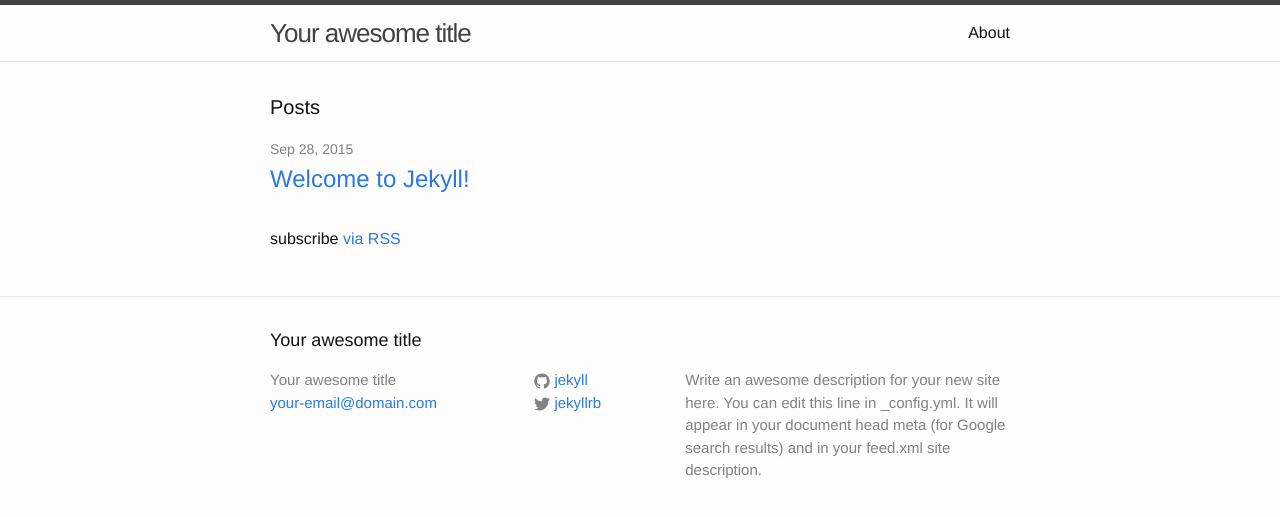
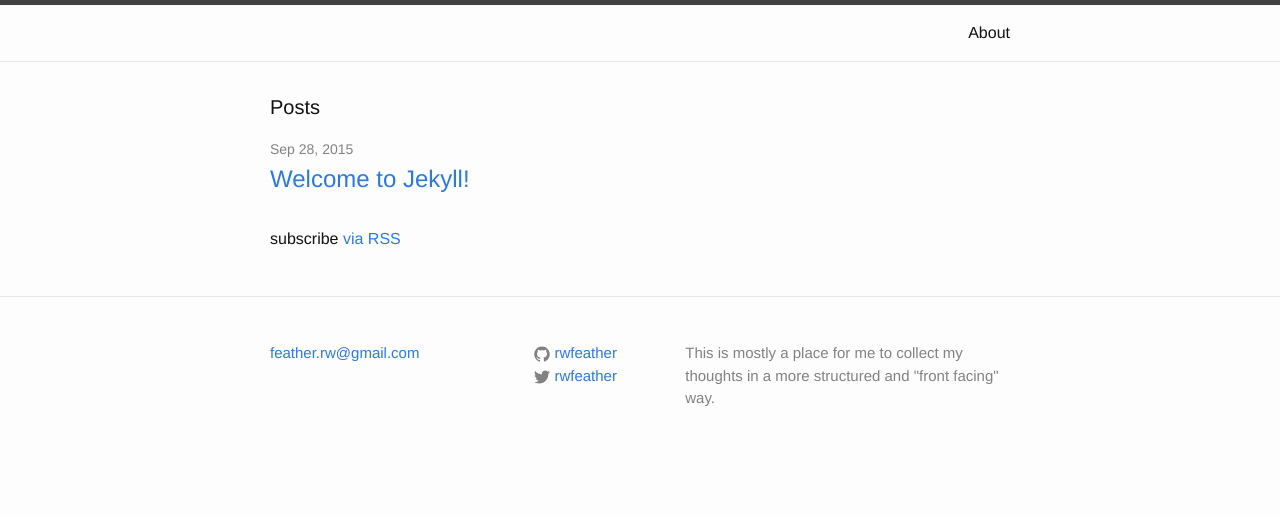
Before and after one commit to rwfeather/rwfeather.github.io, a Jekyll site: the page built from index.html, in a window 1280 px wide. Shown: the top 517 px of the page. Built offline with Jekyll 4.4.1, drawn with Linux system fonts in a browser that asks for light colours.

Commit message:
Update the config file with names and description

```diff
--- a/_config.yml
+++ b/_config.yml
@@ -1,14 +1,14 @@
 # Site settings
-title: Your awesome title
-email: your-email@domain.com
+title:
+email: feather.rw@gmail.com
 description: > # this means to ignore newlines until "baseurl:"
-  Write an awesome description for your new site here. You can edit this
-  line in _config.yml. It will appear in your document head meta (for
-  Google search results) and in your feed.xml site description.
+  This is mostly a place for me to collect my thoughts in a more
+  structured and "front facing" way.
+
 baseurl: "" # the subpath of your site, e.g. /blog/
-url: "http://yourdomain.com" # the base hostname & protocol for your site
-twitter_username: jekyllrb
-github_username:  jekyll
+url: "http://rwfeather.github.io" # the base hostname & protocol for your site
+twitter_username: rwfeather
+github_username:  rwfeather
 
 # Build settings
 markdown: kramdown
```
